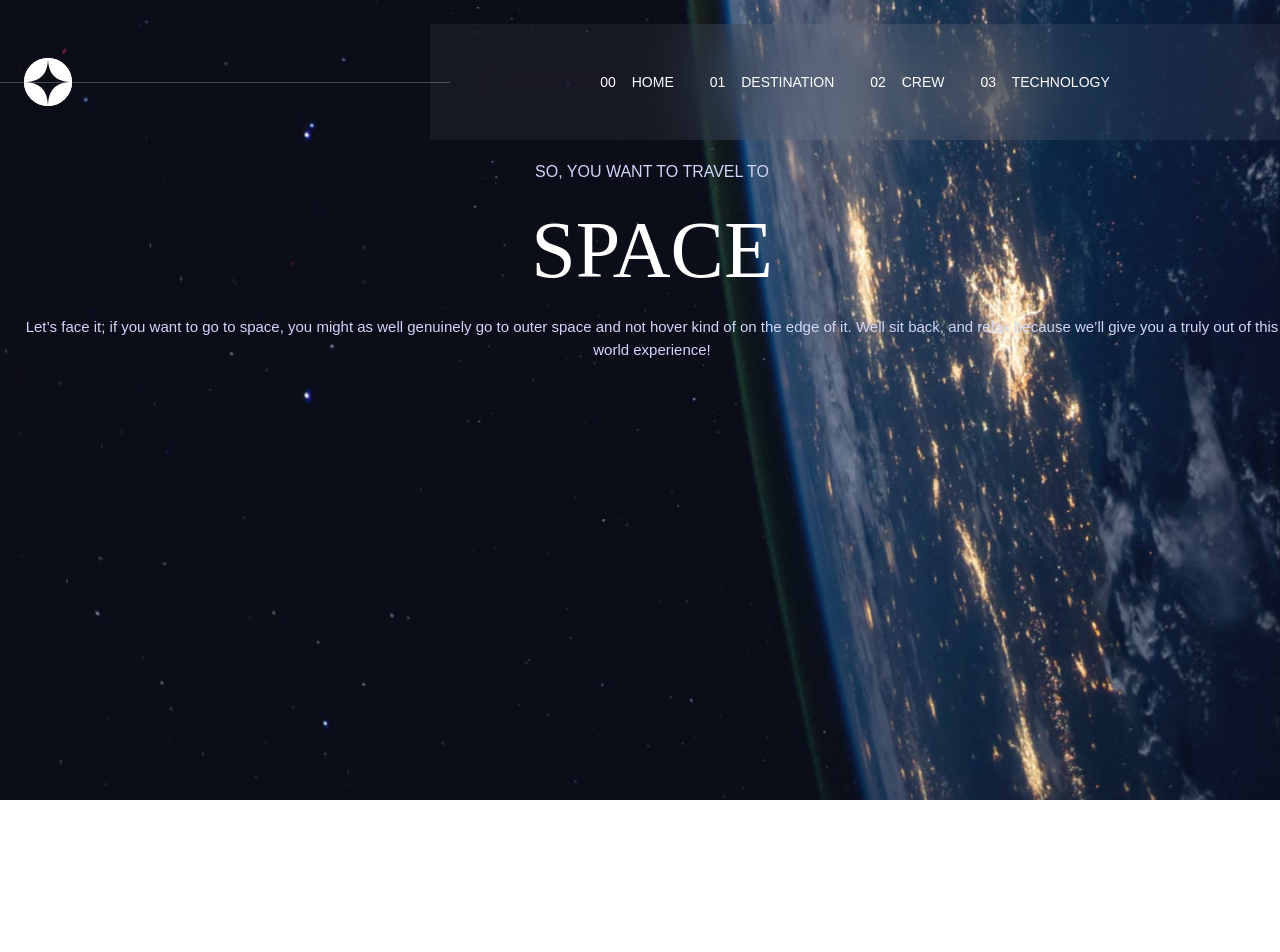
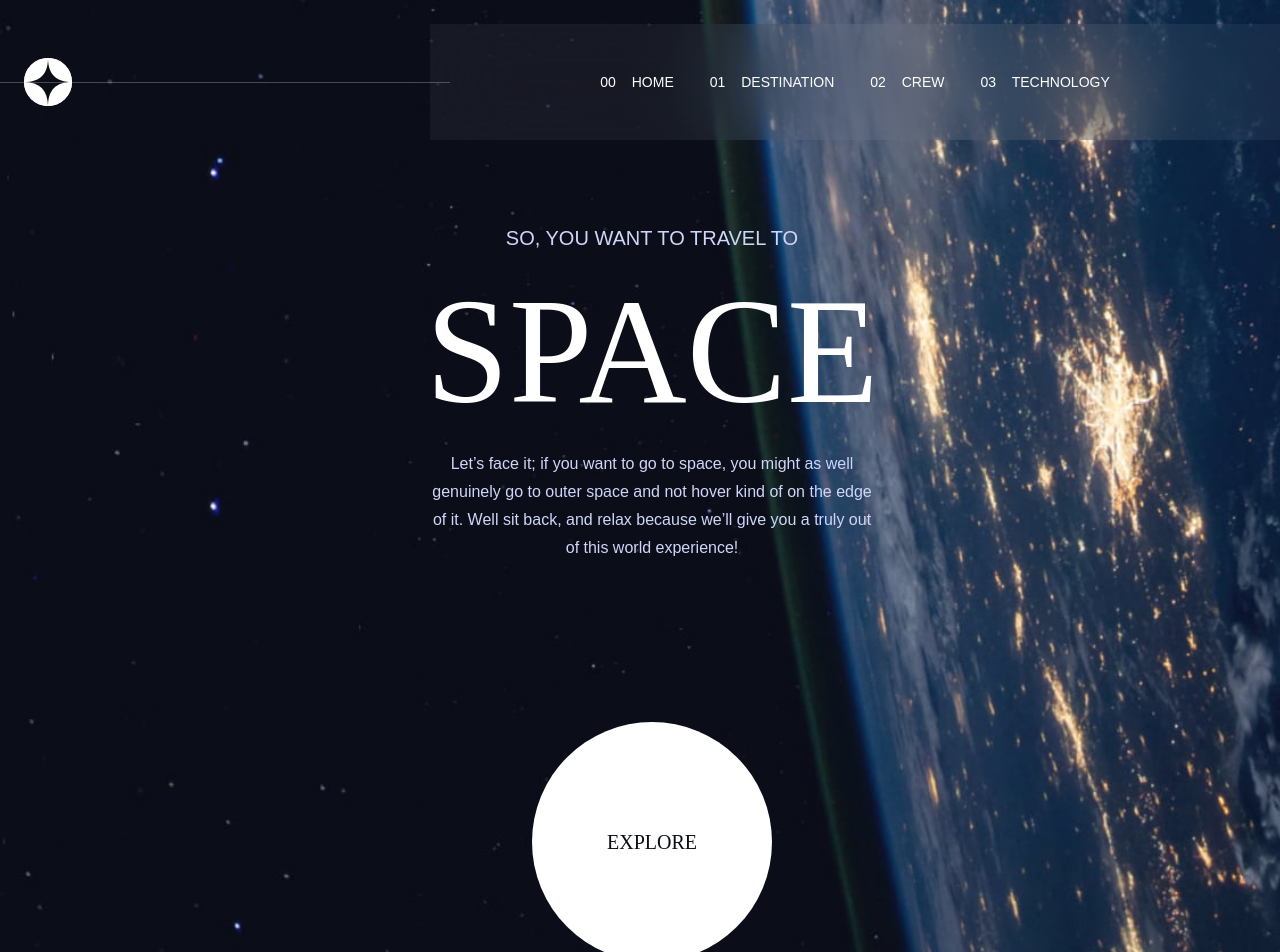
Before and after one commit to HenryAprendo/space-tourism, an Angular app: page / in a window 1280 px wide. Shown: the top 952 px of the page. Before the commit the page ends 800 px from the top, so only its background shows below. Built offline with nearby package versions, Linux system fonts and the light colour scheme.

Commit message:
Maquetado y estilos al contenido del home

```diff
--- a/src/app/pages/home/home.component.html
+++ b/src/app/pages/home/home.component.html
@@ -1,14 +1,18 @@
-
 <section
-  class="home_container bg-cover bg-center bg-no-repeat mx-auto h-screen pl-6 pr-6 pt-6 text-sky-blue md:pt-0 md:pr-0 md:max-w-3xl xl:max-w-full xl:pt-6"
+  class="home_container bg-cover bg-center bg-no-repeat mx-auto h-screen pl-6 pr-6 pt-6 text-sky-blue md:h-[1024px] md:pt-0 md:pr-0 md:max-w-3xl xl:max-w-full xl:h-[900x] xl:pt-6"
 >
   <app-navbar />
 
   <main>
-    <div class="text-center">
-      <p class="text-base" >SO, YOU WANT TO TRAVEL TO</p>
-      <h1 class="font-serif text-white text-[80px] leading-[100px] my-4 " >SPACE</h1>
-      <p class="text-[15px]" >Let’s face it; if you want to go to space, you might as well genuinely go to outer space and not hover kind of on the edge of it. Well sit back, and relax because we’ll give you a truly out of this world experience!</p>
+    <div class="flex flex-col items-center pt-10 mx-auto md:w-[450px] md:pt-16">
+      <div class="text-center md:space-y-6">
+        <p class="text-base md:text-xl" >SO, YOU WANT TO TRAVEL TO</p>
+        <h1 class="font-serif text-white text-[80px] leading-[100px] my-4 md:text-[150px] md:leading-[150px]" >SPACE</h1>
+        <p class="text-[15px] md:text-base md:leading-7" >Let’s face it; if you want to go to space, you might as well genuinely go to outer space and not hover kind of on the edge of it. Well sit back, and relax because we’ll give you a truly out of this world experience!</p>
+      </div>
+      <div class="w-[150px] h-[150px] rounded-full bg-white flex justify-center items-center uppercase mt-20 md:w-60 md:h-60 md:mt-40">
+        <p class="font-serif text-xl text-black-main">explore</p>
+      </div>
     </div>
   </main>
 </section>
--- a/src/index.html
+++ b/src/index.html
@@ -7,7 +7,7 @@
   <meta name="viewport" content="width=device-width, initial-scale=1">
   <link rel="icon" type="image/x-icon" href="favicon.ico">
 </head>
-<body class="font-sans" >
+<body class="font-sans text-black-main" >
   <app-root></app-root>
 </body>
 </html>
```
